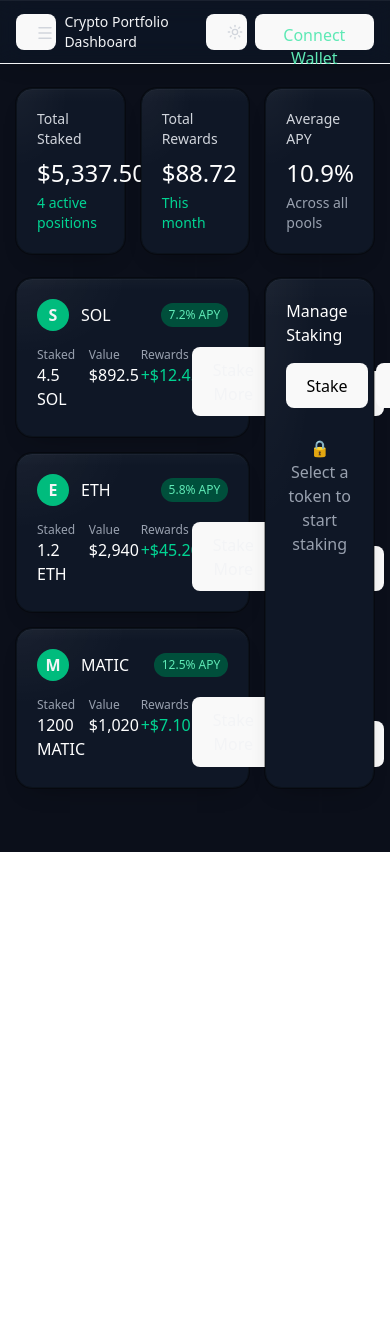
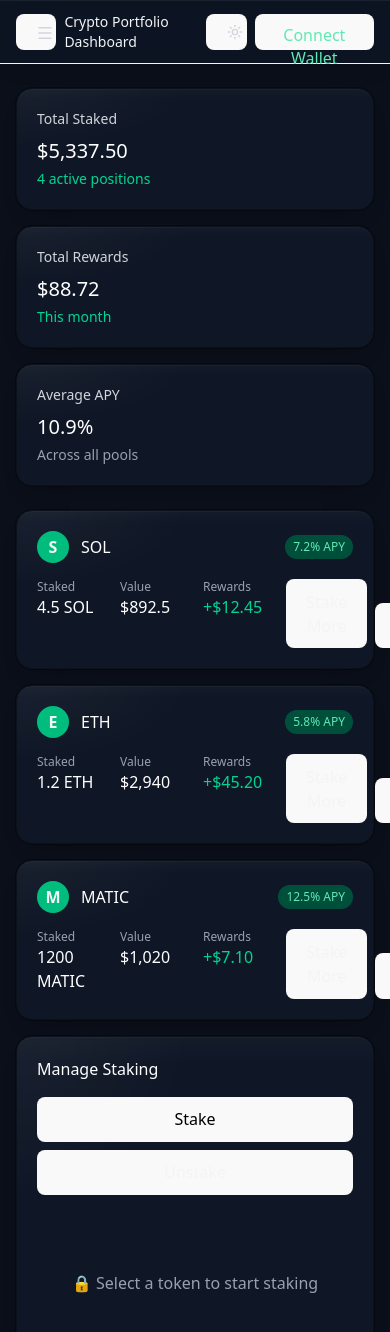
Before and after one commit to malih99/CryptoVault, a React (Vite) app: page /staking in a window 390 px wide. Shown: the top 1332 px of the page. Before the commit the page ends 852 px from the top, so only its background shows below. Built offline with nearby package versions, Linux system fonts and the light colour scheme.

Commit message:
feat(staking): make staking dashboard fully responsive

```diff
--- a/src/features/staking/StakingPage.tsx
+++ b/src/features/staking/StakingPage.tsx
@@ -4,28 +4,30 @@ import StakePositionCard from "./StakePositionCard";
 export default function StakingPage() {
   return (
     <div className="space-y-6">
-      <div className="grid grid-cols-3 gap-4">
+      <div className="grid grid-cols-1 sm:grid-cols-2 xl:grid-cols-3 gap-4">
         <Card className="p-5">
           <div className="text-gray-300 text-sm">Total Staked</div>
-          <div className="text-2xl text-white mt-2">$5,337.50</div>
-          <div className="text-emerald-400 text-sm mt-1">
+          <div className="mt-2 text-white text-xl sm:text-2xl">$5,337.50</div>
+          <div className="mt-1 text-emerald-400 text-sm">
             4 active positions
           </div>
         </Card>
+
         <Card className="p-5">
           <div className="text-gray-300 text-sm">Total Rewards</div>
-          <div className="text-2xl text-white mt-2">$88.72</div>
-          <div className="text-emerald-400 text-sm mt-1">This month</div>
+          <div className="mt-2 text-white text-xl sm:text-2xl">$88.72</div>
+          <div className="mt-1 text-emerald-400 text-sm">This month</div>
         </Card>
+
         <Card className="p-5">
           <div className="text-gray-300 text-sm">Average APY</div>
-          <div className="text-2xl text-white mt-2">10.9%</div>
-          <div className="text-gray-400 text-sm mt-1">Across all pools</div>
+          <div className="mt-2 text-white text-xl sm:text-2xl">10.9%</div>
+          <div className="mt-1 text-gray-400 text-sm">Across all pools</div>
         </Card>
       </div>
 
-      <div className="grid grid-cols-3 gap-4">
-        <div className="col-span-2 space-y-4">
+      <div className="grid grid-cols-1 xl:grid-cols-3 gap-4">
+        <div className="space-y-4 xl:col-span-2">
           <StakePositionCard
             sym="SOL"
             staked="4.5 SOL"
@@ -48,17 +50,20 @@ export default function StakingPage() {
             apy="12.5%"
           />
         </div>
+
         <Card className="p-5">
-          <div className="text-white mb-4">Manage Staking</div>
-          <div className="flex gap-2 mb-4">
-            <button className="px-4 py-2 rounded-lg bg-white text-black">
+          <div className="mb-4 text-white">Manage Staking</div>
+
+          <div className="mb-4 grid grid-cols-1 sm:grid-cols-2 gap-2">
+            <button className="w-full px-4 py-2 rounded-lg bg-white text-black">
               Stake
             </button>
-            <button className="px-4 py-2 rounded-lg border border-border">
+            <button className="w-full px-4 py-2 rounded-lg border border-border">
               Unstake
             </button>
           </div>
-          <div className="grid place-items-center h-36 text-gray-400">
+
+          <div className="grid h-36 place-items-center text-gray-400">
             <div className="text-center">
               🔒 Select a token to start staking
             </div>
```
